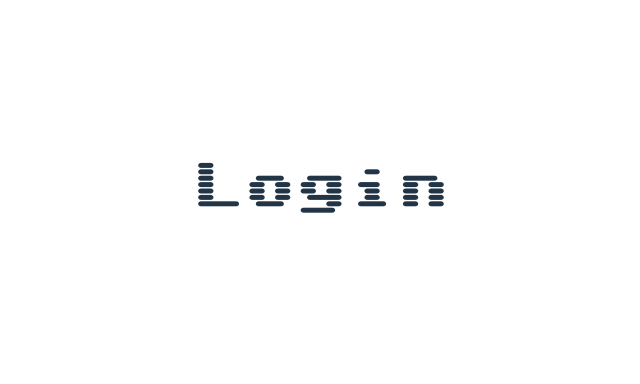
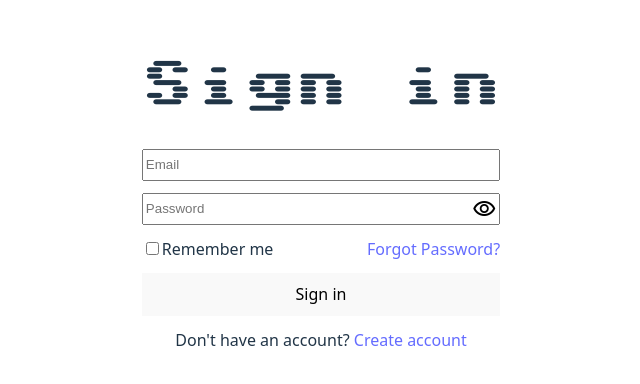
Before and after one commit to Jramirez927/NoCableApp, a React (Vite) app in the folder nocableapp.client/: page /login in a window 1280 px wide. Shown: the part 212-596 px from the top of the page, without its empty margins (319-959 px from the left). Built offline with nearby package versions, Linux system fonts and the light colour scheme.

Commit message:
adding log in page and styling

```diff
--- a/nocableapp.client/index.html
+++ b/nocableapp.client/index.html
@@ -3,6 +3,8 @@
   <head>
     <meta charset="UTF-8" />
     <link rel="icon" type="image/svg+xml" href="/usb_off.svg" />
+    <link href="https://fonts.googleapis.com/css2?family=Material+Symbols+Outlined" rel="stylesheet" />
+
     <meta name="viewport" content="width=device-width, initial-scale=1.0" />
     <title>nocableapp.client</title>
   </head>
--- a/nocableapp.client/src/App.jsx
+++ b/nocableapp.client/src/App.jsx
@@ -1,5 +1,6 @@
 import Home from './pages/home'
 import { Routes, Route } from 'react-router-dom'
+import LoginPage from './pages/login'
 
 function App() {
 
@@ -7,7 +8,7 @@ function App() {
       <Routes>
         <Route index  element={<Home />} />
         <Route path="register" element={<h1>Register</h1>} />
-        <Route path="login" element={<h1>Login</h1>} />
+        <Route path="login" element={<LoginPage/>} />
         <Route path="webapp" element={<h1>WebApp</h1>} />
 
         <Route path="*" element={<h1>404 Not Found</h1>} />
--- /dev/null
+++ b/nocableapp.client/src/pages/login/index.jsx
@@ -0,0 +1,128 @@
+import React, { useState } from "react";
+import { useNavigate } from "react-router-dom";
+
+export default function LoginPage() {
+    const navigate = useNavigate();
+    const [email, setEmail] = useState("");
+    const [password, setPassword] = useState("");
+    const [remember, setRemember] = useState(false);
+    const [showPassword, setShowPassword] = useState(false);
+    const [loading, setLoading] = useState(false);
+    const [error, setError] = useState("");
+
+    function validate() {
+        if (!email) return "Email is required.";
+        // simple email check
+        if (!/^\S+@\S+\.\S+$/.test(email)) return "Enter a valid email.";
+        if (!password) return "Password is required.";
+        return "";
+    }
+
+    async function handleSubmit(e) {
+        e.preventDefault();
+        setError("");
+        const v = validate();
+        if (v) {
+            setError(v);
+            return;
+        }
+
+        setLoading(true);
+        try {
+            const res = await fetch("/api/auth/login", {
+                method: "POST",
+                headers: { "Content-Type": "application/json" },
+                body: JSON.stringify({ email, password }),
+            });
+
+            const body = await res.json();
+            if (!res.ok) {
+                setError(body?.message || "Login failed.");
+                setLoading(false);
+                return;
+            }
+
+            const token = body?.token;
+            if (token) {
+                if (remember) localStorage.setItem("auth_token", token);
+                else sessionStorage.setItem("auth_token", token);
+            }
+
+            navigate("/", { replace: true });
+        } catch (err) {
+            setError("Network error. Try again.");
+            setLoading(false);
+        }
+    }
+
+    return (
+        <div>
+            <form onSubmit={handleSubmit} aria-label="Login form" style={{ display: "flex", flexDirection: "column" }}>
+                <h1>Sign in</h1>
+
+                {error && <div style={{padding:'0px'}} role="alert">{error}</div>}
+
+                <label style={{ marginBottom: '12px', display: "flex", flexDirection: "row", height: '32px' , width:'100%'}}>
+                    <input
+                        type="email"
+                        value={email}
+                        onChange={(e) => setEmail(e.target.value)}
+                        autoComplete="email"
+                        required
+                        placeholder="Email"
+                        style={{width: '100%'}}
+                    />
+                </label>
+
+                <label style={{ marginBottom:'12px', display: "flex", flexDirection: "row", height: '32px', width:'100%', position: 'relative' }}>
+                    <input
+                        type={showPassword ? "text" : "password"}
+                        value={password}
+                        onChange={(e) => setPassword(e.target.value)}
+                        autoComplete="current-password"
+                        required
+                        placeholder="Password"
+                        style={{ width: '100%', paddingRight: '36px' }}
+                    />
+                    <button
+                        type="button"
+                        onClick={() => setShowPassword((s) => !s)}
+                        aria-label={showPassword ? "Hide password" : "Show password"}
+                        style={{ position: 'absolute', right: '4px', top: '50%', transform: 'translateY(-50%)', background: 'none', border: 'none', cursor: 'pointer', display: 'flex', alignItems: 'center', padding: '0px' }}
+                    >
+                        {showPassword ? (
+                            <span className="material-symbols-outlined">
+                                visibility_off
+                            </span>
+                        ) : (
+                            <span className="material-symbols-outlined">
+                                visibility
+                            </span>
+                        )}
+                    </button>
+                </label>
+
+                <label style={{ marginBottom: '12px', display: "flex", flexDirection: "row", justifyContent: 'space-between' }}>
+                    <div>
+                        <input
+                            type="checkbox"
+                            checked={remember}
+                            onChange={(e) => setRemember(e.target.checked)}
+                        />
+                        <span>Remember me</span>
+                    </div>
+                    <a href="/forgot">Forgot Password?</a>
+                </label>
+
+                <button type="submit" disabled={loading} style={{marginBottom: '12px'}}>
+                    {loading ? "Signing in..." : "Sign in"}
+                </button>
+
+                <div>
+                    <span>Don't have an account? </span>
+                    <a href="/register">Create account</a>
+                </div>
+            </form>
+        </div>
+    );
+}
```
